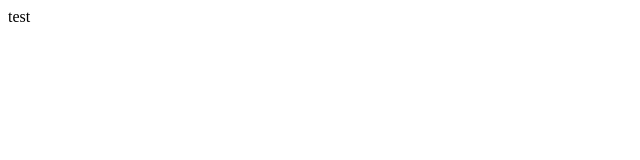
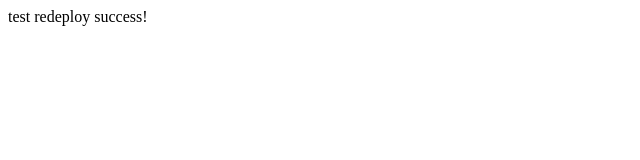
Before and after one commit to jaboc83/sproutreport, a plain HTML site: page index.html in a window 1280 px wide. Shown: the whole page, without its empty margins (0-640 px from the left). Drawn offline with Linux system fonts and the light colour scheme.

Commit message:
Make a change to test the CI
This is just a simple HTML test change to verify that CI is working with Azure

@fix

```diff
--- a/index.html
+++ b/index.html
@@ -2,6 +2,6 @@
 	<head>
 	</head>
 	<body>
-		test
+		test redeploy success!
 	</body>
 </html>
```
